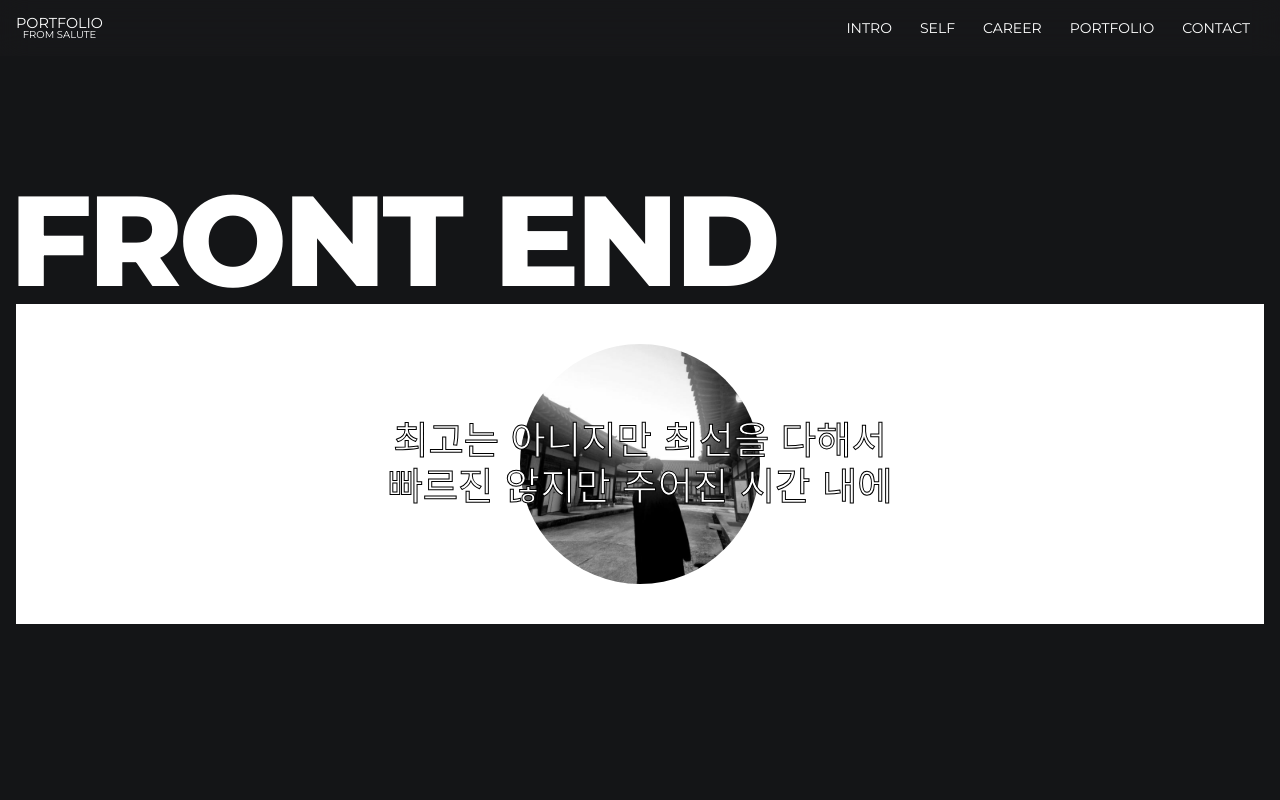
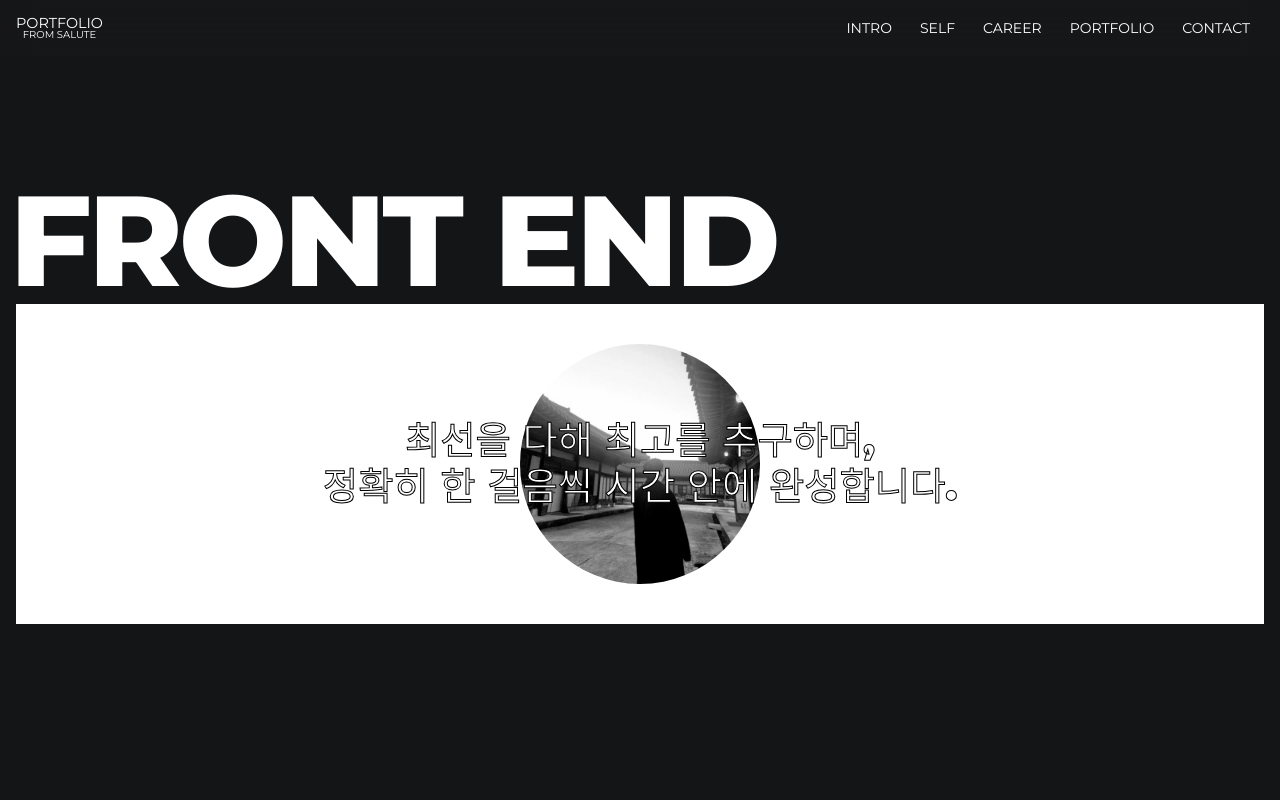
Before and after one commit to CherrySalute/Portfolio, a Vue app: page / in a window 1280 px wide. Shown: the top 800 px of the page. Built offline with nearby package versions, Linux system fonts and the light colour scheme; a small style sheet from the web is missing; a web font is replaced by a local one.

Commit message:
intro 수정 및 self 수정

```diff
--- a/src/components/SelfSection.vue
+++ b/src/components/SelfSection.vue
@@ -21,6 +21,7 @@
     #self{
         color: var(--white);
         padding-top: 10vh;
+        height: 100vh;
     }
 
     .self__inner{
--- a/src/constants/index.js
+++ b/src/constants/index.js
@@ -23,8 +23,8 @@ export const headerNav = [
 
 export const introText = {
     title: "Front End",
-    desc: "최고는 아니지만 최선을 다해서",
-    desc2: "빠르진 않지만 주어진 시간 내에",
+    desc: "최선을 다해 최고를 추구하며,",
+    desc2: "정확히 한 걸음씩 시간 안에 완성합니다.",
 }
 
 
```
